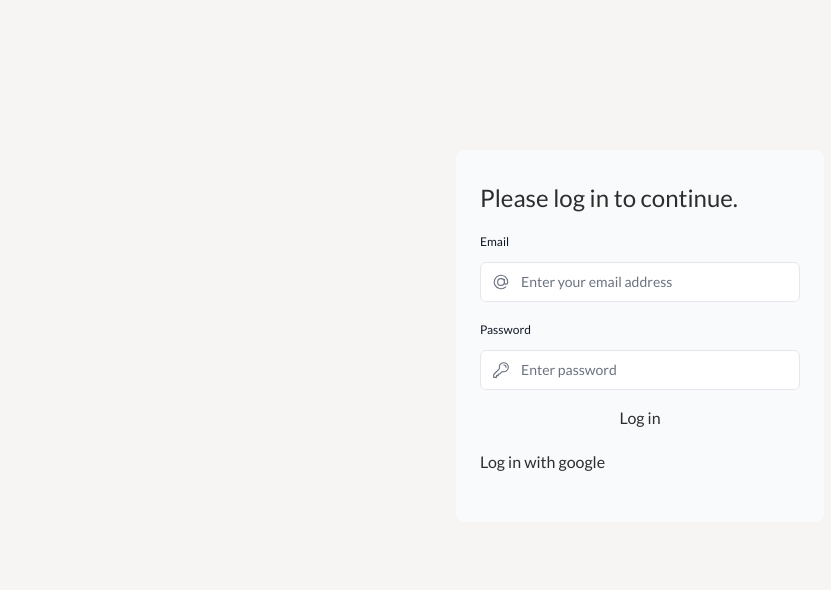
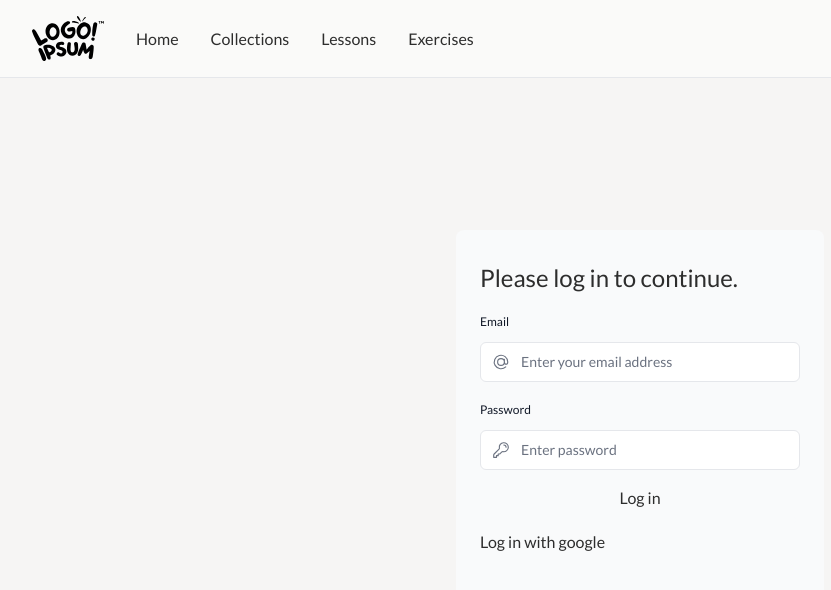
Before and after one commit to thetimothyp/korean-grammar-practice, a Next.js app: page /login in a window 1280 px wide. Shown: the top 590 px of the page, without its empty margins (0-831 px from the left). Built offline with nearby package versions, Linux system fonts and the light colour scheme.

Commit message:
simple desktop navbar

```diff
--- a/app/layout.tsx
+++ b/app/layout.tsx
@@ -1,6 +1,7 @@
 import type { Metadata } from 'next'
 import { Lato } from 'next/font/google'
 import './globals.css'
+import Navbar from './ui/navbar'
 
 const lato = Lato({ weight: ['100', '300', '400', '700', '900'], subsets: ['latin'] })
 
@@ -16,7 +17,12 @@ export default function RootLayout({
 }) {
   return (
     <html lang="en">
-      <body className={lato.className}>{children}</body>
+      <body className={lato.className}>
+        <Navbar />
+        <div className="pt-20">
+          {children}
+        </div>
+      </body>
     </html>
   )
 }
--- /dev/null
+++ b/app/ui/navbar.tsx
@@ -0,0 +1,47 @@
+import Image from "next/image";
+import Link from "next/link";
+import logoSvg from "@/public/logo.svg";
+import { headers } from 'next/headers';
+
+export default function Navbar() {
+  const heads = headers();
+
+  function activeClass(pathname: string) {
+    return heads.get('next-url') == pathname ? 'active underline' : '';
+  }
+
+  return (
+    <nav className="hidden md:block fixed z-50">
+      <div className="w-screen flex justify-between py-4 px-8 items-center border-b bg-stone-50">
+        <div className="flex items-center">
+          <div>
+            <Link href='/dashboard'>
+              <Image
+                priority
+                src={logoSvg}
+                alt="Let’s Practice Korean! logo"
+                width={72}
+              />
+            </Link>
+          </div>
+          <div className="ml-8">
+            <ul className="flex gap-8">
+              <li className={`hover:underline decoration-2 underline-offset-8 ${activeClass('/dashboard')}`}>
+                <Link href='#'>Home</Link>
+              </li>
+              <li className={`hover:underline decoration-2 underline-offset-8 ${activeClass('/collections')}`}>
+                <Link href='#'>Collections</Link>
+              </li>
+              <li className={`hover:underline decoration-2 underline-offset-8 ${activeClass('/lessons')}`}>
+                <Link href='#'>Lessons</Link>
+              </li>
+              <li className={`hover:underline decoration-2 underline-offset-8 ${activeClass('/exercises')}`}>
+                <Link href='#'>Exercises</Link>
+              </li>
+            </ul>
+          </div>
+        </div>
+      </div>
+    </nav>
+  )
+}
```
Also changed, not shown: public/logo.svg (added).
